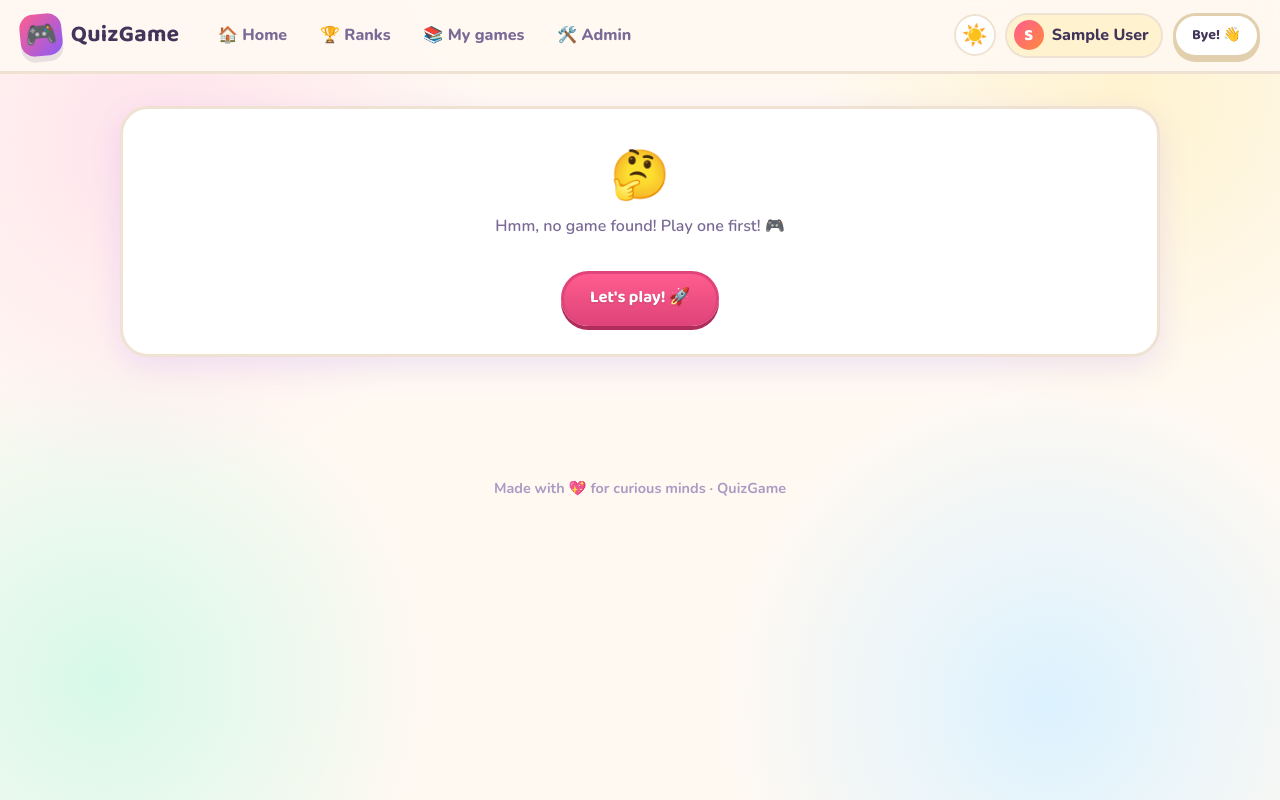
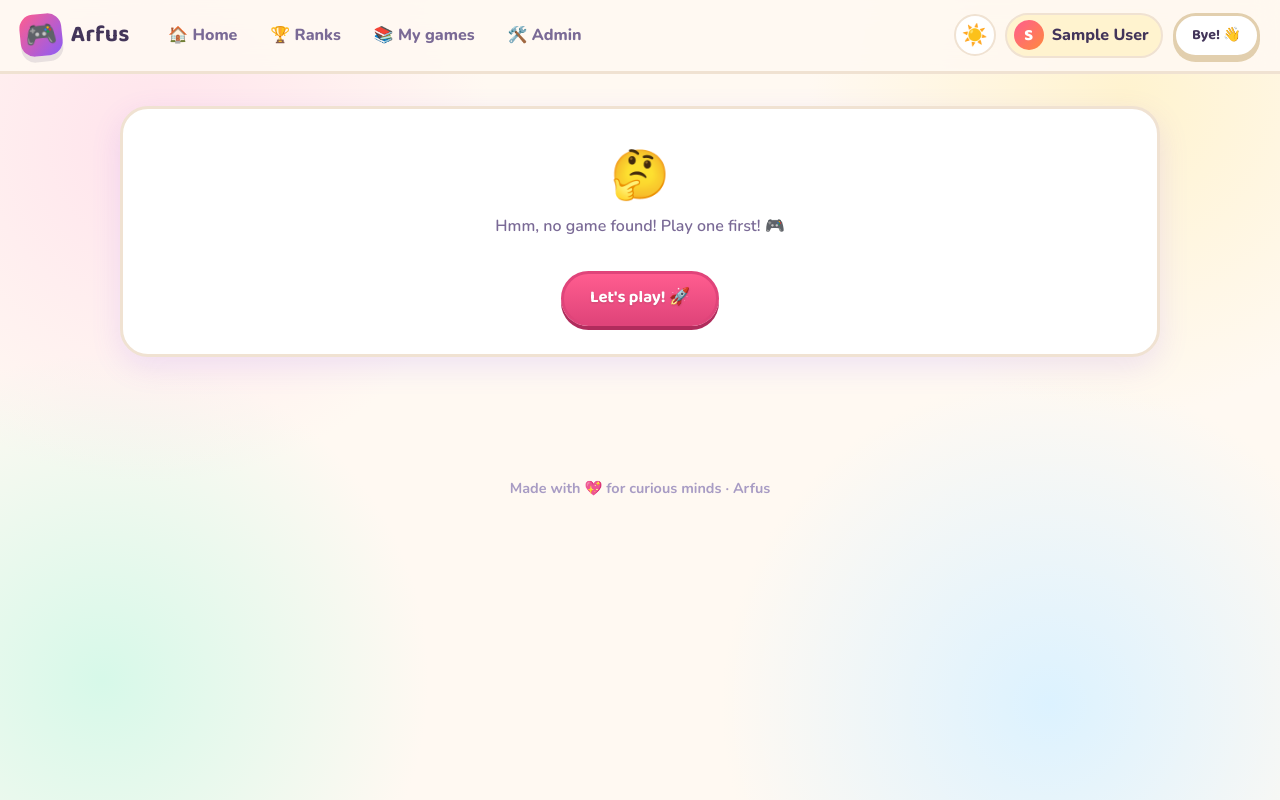
Before and after one commit to Tufail2004/Quiz-Game, a plain HTML site: page frontend/result.html in a window 1280 px wide. Drawn offline with nearby package versions, Linux system fonts and the light colour scheme; sample sign-in values are in the browser's storage.

Commit message:
Rename QuizGame to Arfus

```diff
--- a/frontend/result.html
+++ b/frontend/result.html
@@ -3,7 +3,7 @@
 <head>
   <meta charset="UTF-8" />
   <meta name="viewport" content="width=device-width, initial-scale=1.0" />
-  <title>Your score! — QuizGame 🏆</title>
+  <title>Your score! — Arfus 🏆</title>
   <link rel="preconnect" href="https://fonts.googleapis.com" />
   <link rel="preconnect" href="https://fonts.gstatic.com" crossorigin />
   <link href="https://fonts.googleapis.com/css2?family=Baloo+2:wght@500;600;700;800&family=Nunito:wght@400;600;700;800&display=swap" rel="stylesheet" />
@@ -11,9 +11,9 @@
 </head>
 <body>
   <nav class="navbar">
-    <a href="dashboard.html" class="logo" aria-label="QuizGame home">
+    <a href="dashboard.html" class="logo" aria-label="Arfus home">
       <span class="logo-mark" aria-hidden="true">🎮</span>
-      <span class="logo-word">QuizGame</span>
+      <span class="logo-word">Arfus</span>
     </a>
     <div class="nav-links">
       <a href="dashboard.html">🏠 Home</a>
@@ -62,7 +62,7 @@
     </div>
   </main>
 
-  <footer class="footer">Made with 💖 for curious minds · QuizGame</footer>
+  <footer class="footer">Made with 💖 for curious minds · Arfus</footer>
 
   <script src="js/common.js"></script>
   <script src="js/result.js"></script>
```
